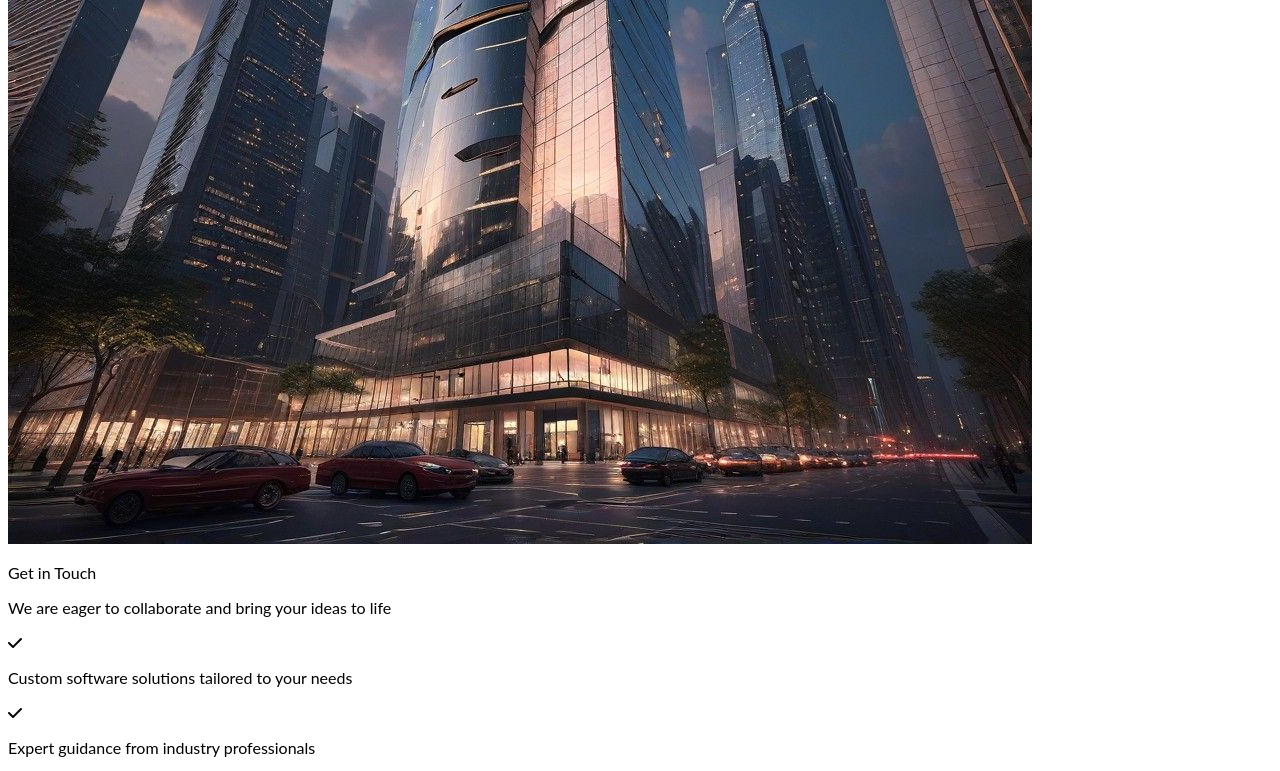
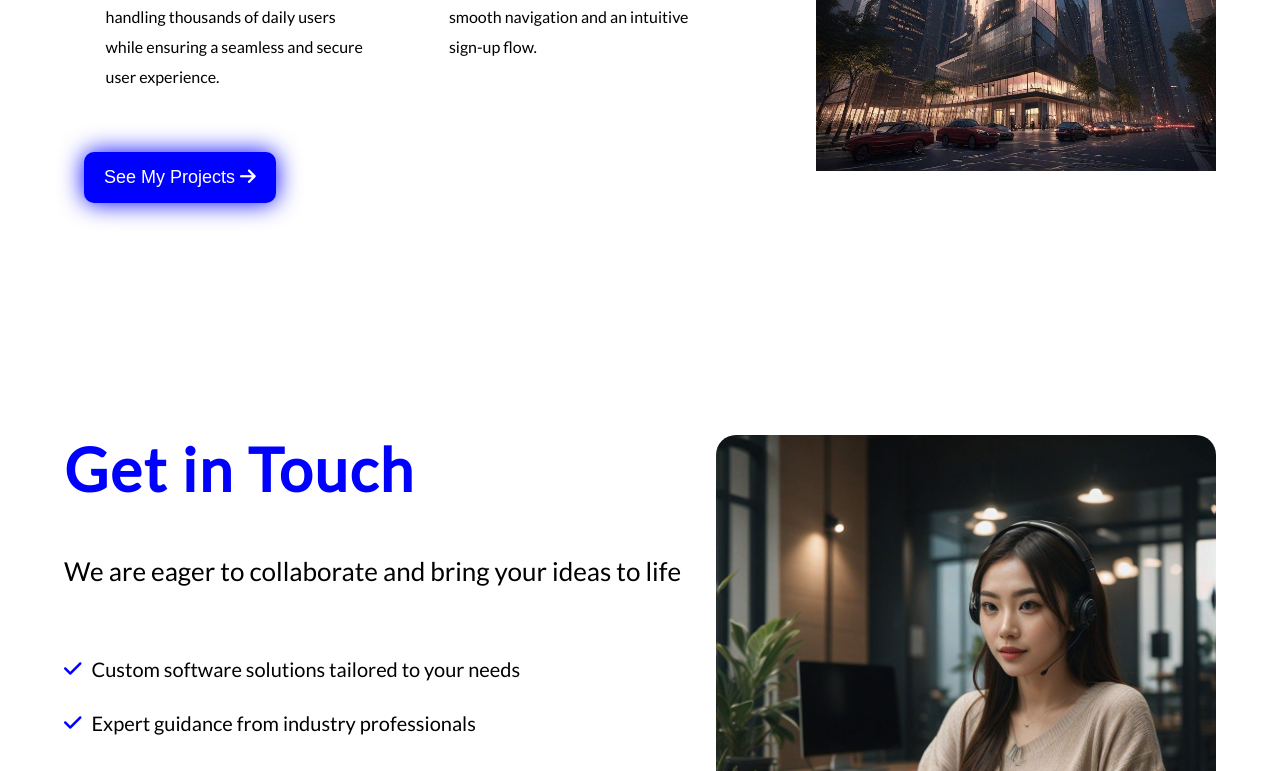
Before and after one commit to victor-velocity/theCode_Portfolio, a plain HTML site: page about.html in a window 1280 px wide. Shown: the part 1123-1894 px from the top of the page. Drawn offline with Linux system fonts and the light colour scheme; the site is published under a folder, as on GitHub Pages, so addresses that start at the root find nothing.

Commit message:
correction to js link

```diff
--- a/about.html
+++ b/about.html
@@ -5,7 +5,7 @@
     <meta charset="UTF-8" />
     <meta name="viewport" content="width=device-width, initial-scale=1.0" />
     <title>About</title>
-    <link rel="stylesheet" href="/assets/css/style.css" />
+    <link rel="stylesheet" href="assets/css/style.css" />
     <link rel="stylesheet" id="theme" href="assets/css/dark.css" />
     <link rel="stylesheet" href="assets/fontawesome/css/all.css" />
     <link rel="stylesheet" href="assets/css/mediaquery.css" />
--- a/contact.html
+++ b/contact.html
@@ -143,7 +143,7 @@
         </div>
     </footer>
 
-    <script src="/assets/js/main.js"></script>
+    <script src="assets/js/main.js"></script>
 </body>
 
 </html>
```
Also changed, not shown: 1 other file.
